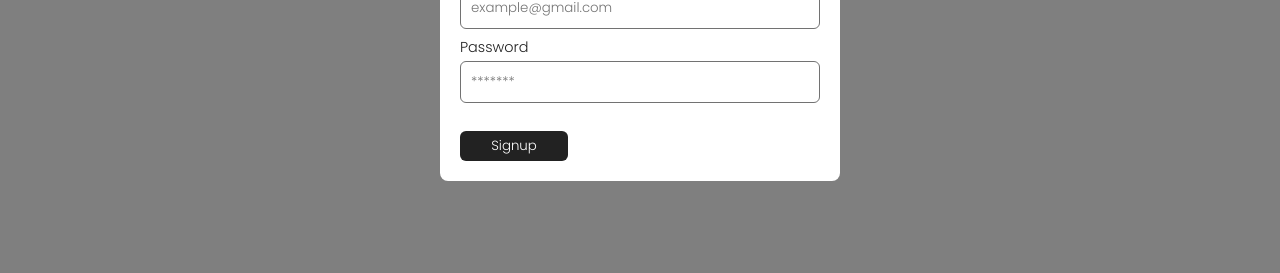
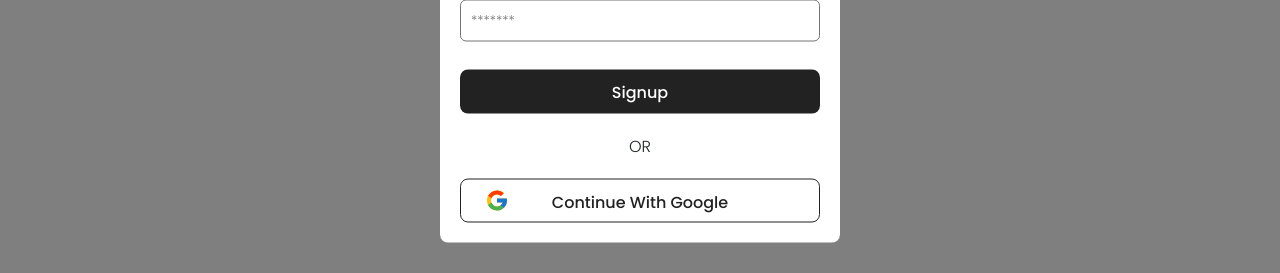
Before and after one commit to DorTeri/OneStyleIsrael, a React (Create React App) app in the folder frontend/: page /#/ in a window 1280 px wide. Both pictures are taken after a click on the element 1140 px from the left and 65 px from the top of the page. Shown: the part 423-696 px from the top of the page. Built offline with nearby package versions, Linux system fonts and the light colour scheme; no server answers.

Commit message:
Added google login authentication

```diff
--- a/frontend/package.json
+++ b/frontend/package.json
@@ -4,6 +4,7 @@
   "homepage": "https://myusername.github.io/my-app",
   "private": true,
   "dependencies": {
+    "@react-oauth/google": "^0.11.0",
     "@testing-library/jest-dom": "^5.16.5",
     "@testing-library/react": "^13.4.0",
     "@testing-library/user-event": "^13.5.0",
--- a/frontend/src/App.js
+++ b/frontend/src/App.js
@@ -18,6 +18,7 @@ import { UserMsg } from './cmps/UserMsg';
 import { Login } from './cmps/Login';
 import { UserDetails } from './views/UserDetails';
 import { ShippingAdress } from './views/ShippingAdress';
+
 
 function App() {
 
--- a/frontend/src/assets/styles/cmps/_Login.scss
+++ b/frontend/src/assets/styles/cmps/_Login.scss
@@ -62,16 +62,55 @@
         button {
             border: none;
             background-color: rgb(34, 34, 34);
-            border-radius: 6px;
+            border-radius: 8px;
             color: #fff;
             padding: 5px;
             margin-top: 20px;
-            width: 30%;
+            width: 100%;
+            height: 44px;
             transition: .2s;
+            font-family: poppins-medium;
+            font-size: rem(16px);
 
             &:hover {
                 opacity: .8;
             }
+        }
+    }
+
+    .or-auth {
+        display: block;
+        text-align: center;
+        margin: 20px 0;
+    }
+
+    .btn-google {
+        position: relative;
+        height: 44px;
+        padding: 10px 44px;
+        width: 100%;
+        color: #222222;
+        background-color: #fff;
+        border-radius: 8px;
+        border: 0.1rem solid #222;
+        font-family: poppins-medium;
+        font-size: rem(16px);
+        transition: .2s;
+
+        .google-icon {
+            position: absolute;
+            left: 10%;
+            top: 50%;
+            translate: -50% -50%;
+            height: 24px;
+            svg {
+                width: 24px;
+                height: 24px;
+            }
+        }
+
+        &:hover {
+            background-color: #f5f5f5;
         }
     }
 }
--- a/frontend/src/cmps/Login.jsx
+++ b/frontend/src/cmps/Login.jsx
@@ -5,15 +5,26 @@ import { eventBus } from '../services/event-bus.service'
 import { useDispatch, useSelector } from 'react-redux'
 import { login, signup } from '../store/actions/user.actions'
 import { getSvg } from '../services/svg.service'
+import { googleLogout, useGoogleLogin } from '@react-oauth/google';
+import axios from 'axios'
+
 export function Login() {
 
     const user = useSelector((storeState) => storeState.userModule.loggedInUser)
+
     const [userCred, handleChange, setUserCred, handleSubmit, errors] = useForm(
         userService.getEmptyCred(),
         submit,
         validate
     )
 
+    // google login API
+    const googleLogin = useGoogleLogin({
+        onSuccess: (codeResponse) => setGoogleUser(codeResponse),
+        onError: (error) => console.log('Login Failed:', error)
+    });
+
+    const [googleUser, setGoogleUser] = useState(null)
     const [showLogin, setShowLogin] = useState(false)
     const [isLogin, setIsLogin] = useState(false)
 
@@ -33,9 +44,48 @@ export function Login() {
         if (user) closeModal()
     }, [user])
 
-    function submit() {
-        if (isLogin) dispatch(login(userCred))
-        else dispatch(signup(userCred))
+
+    // Watching if the googleUser changed so we can fetch the data.
+    useEffect(() => {
+        async function googleFetch() {
+            if (googleUser) {
+                try {
+                    const res = await axios
+                        .get(`https://www.googleapis.com/oauth2/v1/userinfo?access_token=${googleUser.access_token}`, {
+                            headers: {
+                                Authorization: `Bearer ${googleUser.access_token}`,
+                                Accept: 'application/json'
+                            }
+                        })
+                    handleGoogleSubmit(res.data)
+                } catch (err) {
+                    console.log('error fetching google data' , err)
+                }
+            }
+        }
+        googleFetch()
+    }, [googleUser])
+
+
+    function submit(googleUser) {
+        if (isLogin) {
+            if (googleUser) dispatch(login(googleUser))
+            else dispatch(login(userCred))
+        }
+        else {
+            if (googleUser) dispatch(signup(googleUser))
+            else dispatch(signup(userCred))
+        }
+    }
+
+    // Makes a user that fits to my user details from the google info
+    function handleGoogleSubmit(user) {
+        const newGoogleUser = {
+            accountName: user.name,
+            email: user.email,
+            password: user.id
+        }
+        submit(newGoogleUser)
     }
 
     function validate(fields) {
@@ -100,6 +150,14 @@ export function Login() {
                     {!isLogin && errors.password && <span className='error'>{errors.password}</span>}
                     <button>{isLogin ? 'Login' : 'Signup'}</button>
                 </form>
+                <span className='or-auth'>OR</span>
+                <button className='btn-google' onClick={() => googleLogin()}>
+                    <span className='google-icon'
+                        dangerouslySetInnerHTML={{
+                            __html: getSvg('google'),
+                        }}></span>
+                    <span>Continue With Google</span>
+                </button>
             </section>
             <div className='modal-background'></div>
         </>
--- a/frontend/src/index.js
+++ b/frontend/src/index.js
@@ -4,12 +4,15 @@ import App from './App';
 import reportWebVitals from './reportWebVitals';
 import { Provider } from 'react-redux';
 import { store } from './store';
+import { GoogleOAuthProvider } from '@react-oauth/google';
 
 const root = ReactDOM.createRoot(document.getElementById('root'));
 root.render(
-  <Provider store={store}>
-    <App />
-  </Provider>
+  <GoogleOAuthProvider clientId='114415865943-kpo77gmirealq80ki3gm6h91srjskjpi.apps.googleusercontent.com' >
+    <Provider store={store}>
+      <App />
+    </Provider>
+  </GoogleOAuthProvider>
 );
 
 // If you want to start measuring performance in your app, pass a function
```
Also changed, not shown: frontend/src/cmps/PaymentHeader.jsx (line endings or trailing spaces), frontend/src/services/svg.service.js, 1 other file (tests, documents, lock files or other folders).
